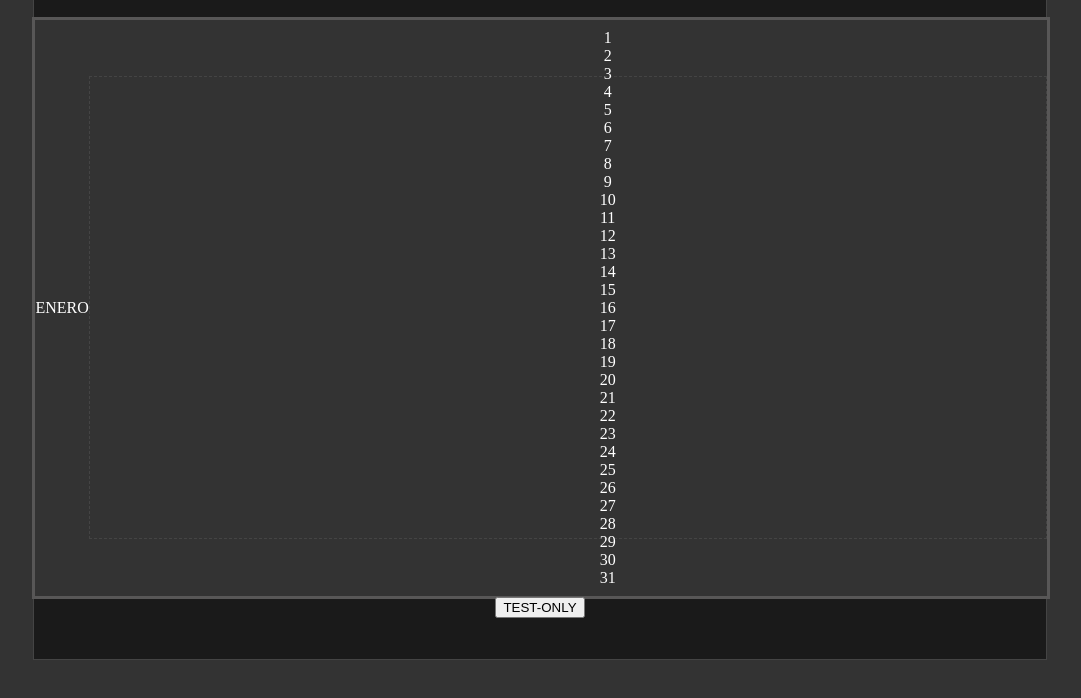
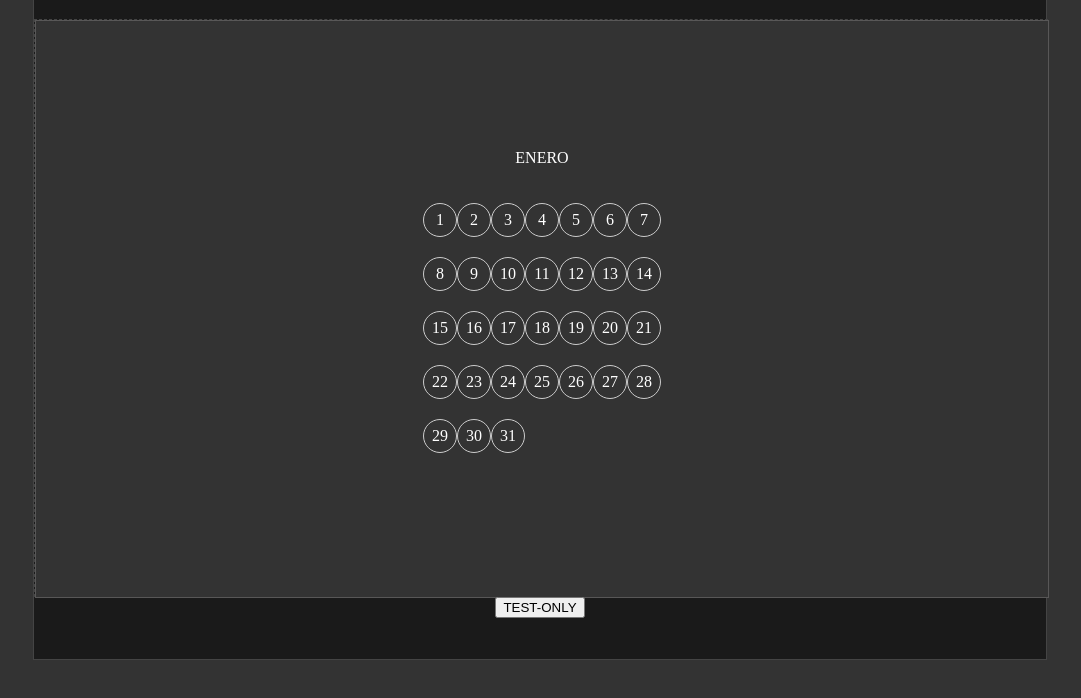
Before and after one commit to MarianoPasserini/personalTracker, a plain HTML site: page index.html in a window 1280 px wide. Both pictures are taken after a click on the element "ENERO". Shown: the part 70-768 px from the top of the page, without its empty margins (100-1181 px from the left). Drawn offline with Linux system fonts and the light colour scheme.

Commit message:
calendar centered and styled properly

```diff
--- a/app.js
+++ b/app.js
@@ -1,17 +1,20 @@
-const months = document.querySelectorAll('.month-item'); // Add a dot before
+
+// DECLARE DOM VARIABLES TO WORK IN JS
+const months = document.querySelectorAll('.month-item'); // Add a dot before REMEMBER!!!!
 const monthGrid = document.querySelector('.month-grid');
 const daysList = document.querySelectorAll('.days-list');
 
-let currentMonth = -1;
+let currentMonth = -1; // variable to know if a month is active or not
 
-months.forEach((month, index) => {
+months.forEach((month, index) => { // Adding an event listener to each month
     month.addEventListener('click', () => {
         months.forEach((item) => {
-            if(item !== month){
+            if(item !== month){ // If the month is not the one clicked, it will be hidden
                 item.classList = 'month-item-none';
             }
         });
         if(currentMonth === -1){
+            // If there is no month active, the month clicked will be active
             currentMonth = index;
             monthGrid.classList = 'month-grid-active';
             month.classList = 'month-item-active';
@@ -20,17 +23,17 @@ months.forEach((month, index) => {
     });
 });
 
-const resetView = () => {
-    months.forEach((month) => {
+const resetView = () => { // Function to reset the view of the calendar
+    months.forEach((month) => { // Set everything back to normal
         month.classList = 'month-item';
         daysList[currentMonth].classList = 'days-list';
     });
     monthGrid.classList = 'month-grid';
-    currentMonth = -1;
+    currentMonth = -1; // reset our tracker
 }
 
-const monthsOfCalendar = [...Array(12).keys()];
-let actualYear = 2023
+const monthsOfCalendar = [...Array(12).keys()]; // Array of 12 months
+let actualYear = 2023 // Year to be displayed
 
 const intl = new Intl.DateTimeFormat("en-US", {month: 'long'})
 
@@ -38,7 +41,7 @@ const calendar = monthsOfCalendar.map(monthKey => {
   const monthName = intl.format(new Date( actualYear, monthKey))
   return {
     daysOfMonth: new Date(actualYear, monthKey + 1, 0).getDate(),
-    startsOn: 0
+    startsOn: new Date(actualYear, monthKey, 1).getDay()
   }
 })
 
@@ -47,9 +50,8 @@ const html = calendar.map(({daysOfMonth}) => {
         return `<li>${day + 1}</li>`
     }).join('')
   return `
-  <ol style='list-style: none'>
     ${renderDays}
-  </ol>`
+`
 })
 
 document.querySelectorAll('.days-list').forEach((list, index) => {
--- a/style.css
+++ b/style.css
@@ -22,27 +22,26 @@ body{
 }
 
 .month-grid-active{
-    display: flex;
-    flex-direction: column;
-    justify-content: center;
-    align-items: center;
+    /* display: flex;
+    flex-direction: row; */
+    /* justify-content: center;
+    align-items: center; */
     height: 80%;
     border: 1px dashed #444;
     width: 100%;
 }
 
 .month-item-active{
-    border: 3px solid #585757;
+    border: 1px solid #585757;
     background-color: #333333; /* Dark gray */
-    margin: 5px;
-    text-align: center;
-    display: flex;
-    align-items: center;
-    justify-content: center;
     width: 100%;
     height: 100%;
     transition: transform 0.8s ease-out 1s, box-shadow 0.2s ease; /* Add transition */
-    cursor: pointer;
+    display: flex;
+    flex-direction: column; /* Change to column to stack day numbers vertically */
+    align-items: center; /* Center content horizontally */
+    justify-content: center; /* Center content vertically */
+    text-align: center;
 }
 
 .month-item-none{
@@ -87,12 +86,21 @@ body{
     display:none;
 }
 
-.days-list-active{
-    display: flex;
-    flex-direction: column;
-    justify-content: center;
-    align-items: center;
-    height: 80%;
-    border: 1px dashed #444;
-    width: 100%;
+.days-list-active {
+    display: grid;
+    grid-template-columns: repeat(7, 1fr);
+    list-style: none;
+    padding: 0;
+    place-items: center;
+    max-width: max-content;
 }
+
+.days-list-active li {
+    width: 2em; /* Adjust width as needed */
+    height: 2em; /* Adjust height as needed */
+    line-height: 2em; /* Vertically center text within the box */
+    border: 1px solid #ccc; /* Optional: Add border for better visibility */
+    border-radius: 50%; /* Optional: Makes the circle smoother */
+    margin-top: 20px; /* Optional: Add margin between day numbers */
+    cursor: pointer;
+}
```
